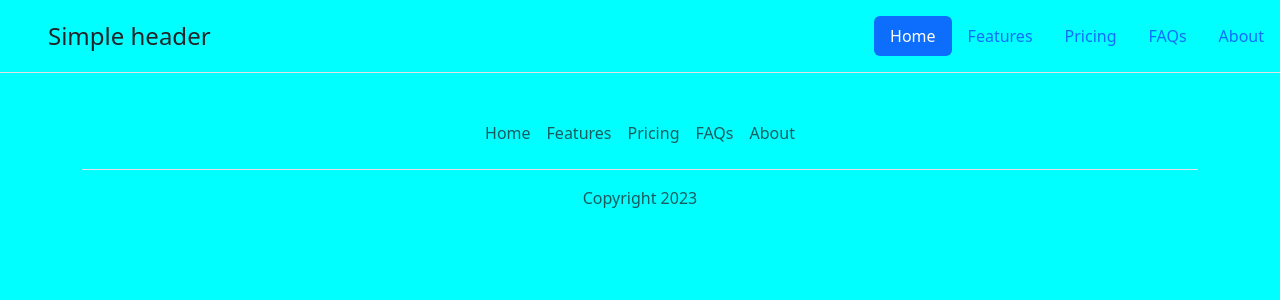
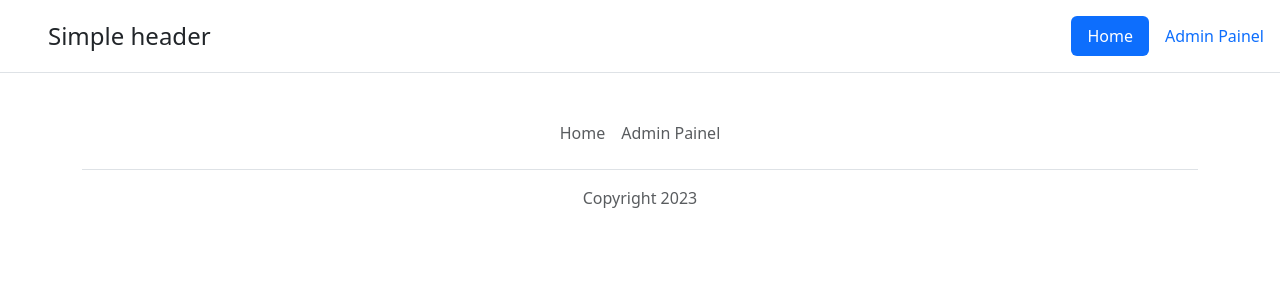
Before and after one commit to GregMasterBr/FastProjectTemplateDjango, a Django app: template project_name/templates/base.html in a window 1280 px wide. Shown: the top 300 px of the page. Run offline with Django 4.2, Linux system fonts and the light colour scheme; the template is opened without the code that fills it, so the values that code supplies are empty.

```diff
--- a/project_name/static/css/main.css
+++ b/project_name/static/css/main.css
@@ -1,3 +1,3 @@
 body{
-    background-color: aqua;
+    background-color: transparent;
 }
--- a/project_name/templates/footer.html
+++ b/project_name/templates/footer.html
@@ -1,11 +1,8 @@
 <div class="container">
     <footer class="py-3 my-4">
       <ul class="nav justify-content-center border-bottom pb-3 mb-3">
-        <li class="nav-item"><a href="#" class="nav-link px-2 text-muted">Home</a></li>
-        <li class="nav-item"><a href="#" class="nav-link px-2 text-muted">Features</a></li>
-        <li class="nav-item"><a href="#" class="nav-link px-2 text-muted">Pricing</a></li>
-        <li class="nav-item"><a href="#" class="nav-link px-2 text-muted">FAQs</a></li>
-        <li class="nav-item"><a href="#" class="nav-link px-2 text-muted">About</a></li>
+        <li class="nav-item"><a href="{% url 'home' %}" class="nav-link px-2 text-muted">Home</a></li>
+        <li class="nav-item"><a href="{% url 'admin:index' %}"  target="_blank" class="nav-link px-2 text-muted">Admin Painel</a></li>
       </ul>
       <p class="text-center text-muted">{% now "Y" as current_year %} Copyright {{ current_year }}</p>
     </footer>
--- a/project_name/templates/nav.html
+++ b/project_name/templates/nav.html
@@ -5,10 +5,7 @@
     </a>
 
     <ul class="nav nav-pills">
-      <li class="nav-item"><a href="#" class="nav-link active" aria-current="page">Home</a></li>
-      <li class="nav-item"><a href="#" class="nav-link">Features</a></li>
-      <li class="nav-item"><a href="#" class="nav-link">Pricing</a></li>
-      <li class="nav-item"><a href="#" class="nav-link">FAQs</a></li>
-      <li class="nav-item"><a href="#" class="nav-link">About</a></li>
+      <li class="nav-item"><a href="{% url 'home' %}" class="nav-link active" aria-current="page">Home</a></li>
+      <li class="nav-item"><a href="{% url 'admin:index' %}" target="_blank" class="nav-link" >Admin Painel</a></li>
     </ul>
 </header>
```
Also changed, not shown: README.md.
